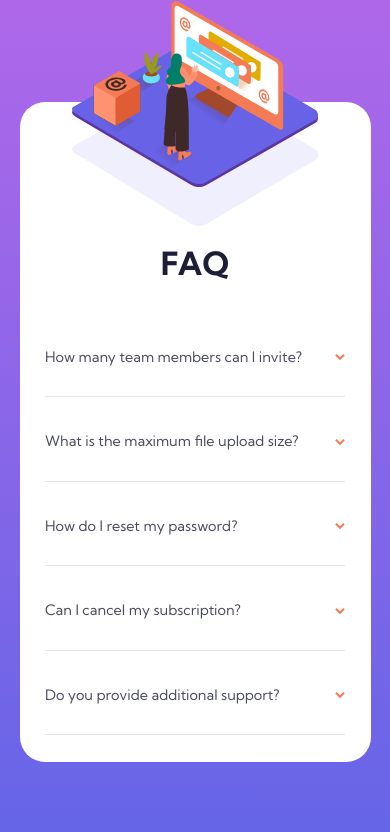
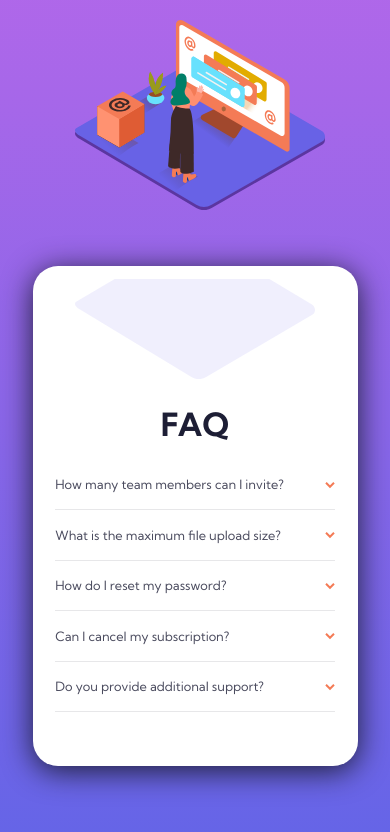
Before and after one commit to KathrynDavies123/faq-accordion-card, a plain HTML site: page index.html in a window 390 px wide. Drawn offline with Linux system fonts and the light colour scheme.

Commit message:
mobile version finished

```diff
--- a/assets/css/style.css
+++ b/assets/css/style.css
@@ -24,13 +24,123 @@ html {
 body {
   display: flex;
   justify-content: center;
-  align-items: center;
+  align-items: flex-end;
   height: 100vh;
   background-image: linear-gradient(hsl(273, 75%, 66%), hsl(240, 73%, 65%));
-  padding-top: 5%;
+  padding-bottom:20%;
 }
 
 main {
+  background-color: white;
+  border-radius: 25px;
+  min-width:325px;
+  min-height:500px;
+  display: flex;
+  flex-direction: column;
+  justify-content: space-around;
+  box-shadow: 0 5px 30px hsl(238, 29%, 16%);
+
+}
+
+section {
+  display: flex;
+  flex-direction: column;
+  gap:1rem;
+  align-items: center;
+  min-height:350px;
+}
+
+article {
+    width:100%;
+    padding:0 7%;
+}
+
+h1 {
+  font-size: 2rem;
+  color: hsl(238, 29%, 16%);
+}
+
+h2 {
+  font-size: 0.8rem;
+  font-weight: 400;
+  color: hsl(237, 12%, 33%);
+  padding:6% 0;
+}
+
+.expanded h2 {
+  padding: 5% 0 1% 0;
+  font-weight: 700;
+  color: hsl(238, 29%, 16%);
+}
+
+p {
+  font-size: 0.7rem;
+  color: hsl(240, 6%, 50%);
+  animation: fadein;
+  animation-timing-function: ease-out;
+  animation-duration: 1s;
+  max-width: 250px;
+  padding-bottom: 5%;
+  display: none;
+}
+
+button {
+  background-color: white;
+  border: none;
+}
+
+.expanded button {
+    padding-bottom:5%;
+}
+
+.imgcontainer {
+  display: flex;
+  justify-content: center;
+}
+
+.imgbox,
+.imgwomanonlinedesktop {
+  display: none;
+}
+
+.imgcontainer {
+    background-image: url("../images/bg-pattern-mobile.svg");
+    background-repeat: no-repeat;
+    background-position: bottom;
+    height:100px;
+}
+
+.imgwomanonlinemobile {
+  width: 250px;
+  position:absolute;
+  top:20px;
+  right:65px;
+}
+
+.faqcontainer {
+  border-bottom: 1px solid hsl(240, 5%, 91%);
+  display: flex;
+  flex-direction: column;
+  justify-content: center;
+  gap: 0.5rem;
+}
+
+.faqaccordion {
+  display: flex;
+  justify-content: space-between;
+  align-items: center;
+}
+
+.faqaccordion:hover h2 {
+    cursor: pointer;
+    color: hsl(14, 88%, 65%);
+}
+
+.arrowrotate {
+    transform: rotateX(180deg);
+}
+
+/* main {
   display: flex;
   flex-direction: column;
   align-items: center;
@@ -189,4 +299,4 @@ h2 {
   .faqcontainer {
     padding: 5% 0;
   }
-}
+} */
--- a/index.html
+++ b/index.html
@@ -15,10 +15,10 @@
   <body>
     <main>
       <div class="imgcontainer">
-        <img src="./assets/images/illustration-box-desktop.svg" alt="" class="imgbox">
+      </div>
+      <img src="./assets/images/illustration-box-desktop.svg" alt="" class="imgbox">
         <img src="./assets/images/illustration-woman-online-desktop.svg" alt="" class="imgwomanonlinedesktop">
         <img src="./assets/images/illustration-woman-online-mobile.svg" alt="" class="imgwomanonlinemobile">
-      </div>
       <section class="faq">
         <h1>FAQ</h1>
         <article>
```
